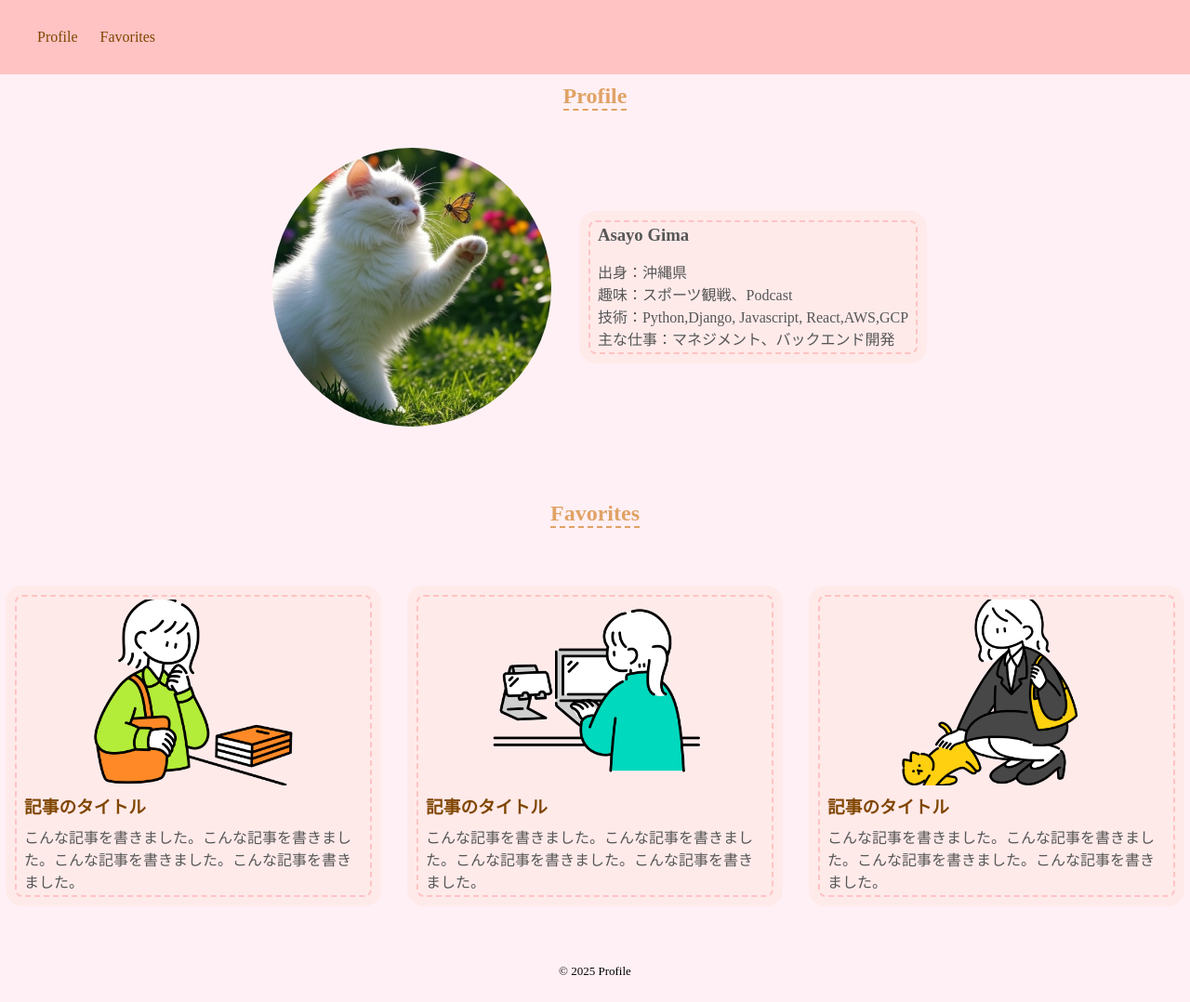
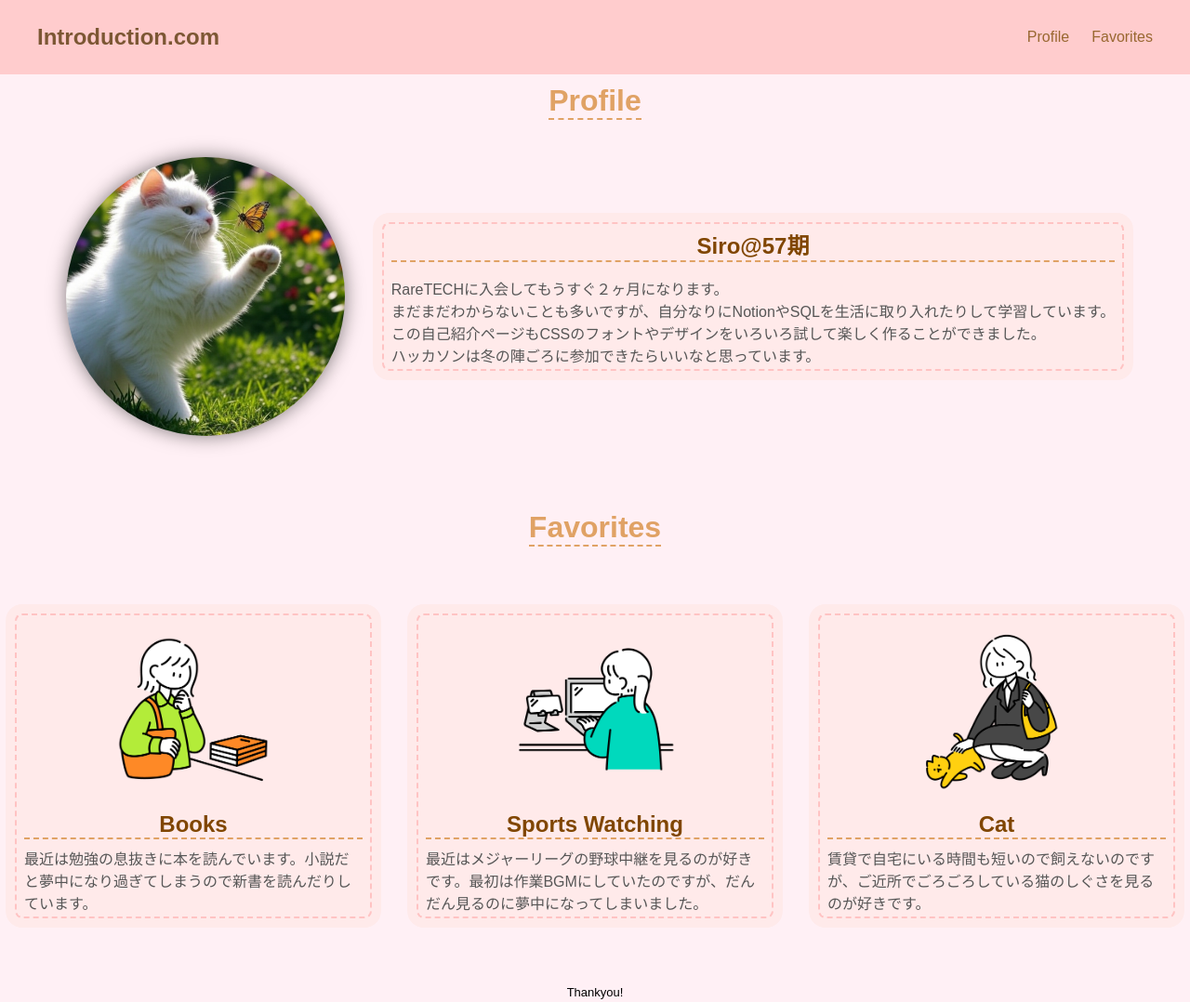
Before and after one commit to siro57/HTML_Test_App, a plain HTML site: page intro.html in a window 1280 px wide. Shown: the top 1078 px of the page at 93% size. Drawn offline with Linux system fonts and the light colour scheme.

Commit message:
デザイン変更3, テキストの追加

```diff
--- a/intro.css
+++ b/intro.css
@@ -5,15 +5,18 @@
   margin: 0;
   padding: 0;
   box-sizing: border-box;
+  font-family: 'Hannotate TC',sans-serif;
 }
 
 li {
   list-style: none;
+  font-family: 'Hannotate TC',sans-serif;
 }
 
 a {
   text-decoration: none;
   color: #000000;
+  font-family: 'Hannotate TC',sans-serif;
 }
 
 /*-------------------------------------------
@@ -49,6 +52,7 @@ a {
   top: 0;          /* 画面の一番上から */
   left: 0;         /* 画面の一番左から */
   z-index: 1000;
+  opacity:0.8;
 }
 
 .header-logo {
@@ -71,6 +75,10 @@ a {
   margin: 0 auto; /* 中央寄せ */
   padding: 0 15px; /* 左右のパディング */
 }
+.title {
+  color: #5c3104;/*文字色*/
+  text-align: left;
+}
 
 /*-------------------------------------------
   セクション 共通部分
@@ -86,6 +94,7 @@ a {
   color: #e0a265;/*文字色*/
   /*線の種類（点線）2px 線色*/
   border-bottom: dashed 2px #e0a265;
+  font-size: 2.0em;
 }
 
 /* -------------------------------------------
@@ -101,6 +110,7 @@ a {
   height: 300px;
   border-radius: 50%;
   object-fit: cover;
+  filter: drop-shadow(0px 0px 10px rgba(0, 0, 0, 0.5));
  }
 
  .profile-info {
@@ -115,7 +125,12 @@ a {
     border: dashed 2px #ffc3c3;
     border-radius: 8px;
  }
-
+ .profile h3 {
+  color: #804600;
+  text-align: center;
+  border-bottom: dashed 2px #e0a265;
+  font-size: 1.5em;
+ }
 /* -------------------------------------------
   趣味
   -------------------------------------------*/
@@ -139,9 +154,12 @@ a {
 }
 .interest h3 {
   color: #804600;
-}
+  font-size: 1.5em;
+  text-align: center;
+  border-bottom: dashed 2px #e0a265;}
+
 .article-image {
-  width: 80%;
+  width: 60%;
   height: 200px;
   object-fit: cover;
   display: block;
--- a/intro.html
+++ b/intro.html
@@ -13,6 +13,7 @@
 <body>
       <!-- ヘッダー -->
   <header class ="header">
+      <h2 class="title">Introduction.com</h2>
       <nav>
         <ul>
           <li><a href="#profile">Profile</a></li>
@@ -30,12 +31,12 @@
          <div class="profile">
           <img src="img4.jpg" alt="profile" class="profile-image">
           <div class="profile-info">
-            <h3>Asayo Gima</h3>
+            <h3>Siro@57期</h3>
             <p>
-              出身：沖縄県<br />
-              趣味：スポーツ観戦、Podcast<br />
-              技術：Python,Django, Javascript, React,AWS,GCP<br />
-              主な仕事：マネジメント、バックエンド開発
+              RareTECHに入会してもうすぐ２ヶ月になります。<br />
+              まだまだわからないことも多いですが、自分なりにNotionやSQLを生活に取り入れたりして学習しています。<br />
+              この自己紹介ページもCSSのフォントやデザインをいろいろ試して楽しく作ることができました。<br />
+              ハッカソンは冬の陣ごろに参加できたらいいなと思っています。
             </p>
           </div>
          </div>
@@ -45,19 +46,19 @@
         <h2 class="section-title">Favorites</h2>
         <div class="interests">
           <div class="interest">
-          <img src="img1.png" alt="記事サムネイル" class="article-image" >
-          <h3>記事のタイトル</h3>
-          <p>こんな記事を書きました。こんな記事を書きました。こんな記事を書きました。こんな記事を書きました。</p>
+          <img src="img1.png" alt="イラスト" class="article-image" >
+          <h3>Books</h3>
+          <p>最近は勉強の息抜きに本を読んでいます。小説だと夢中になり過ぎてしまうので新書を読んだりしています。</p>
           </div>
           <div class="interest">
-          <img src="img2.png" alt="記事サムネイル" class="article-image" >
-          <h3>記事のタイトル</h3>
-          <p>こんな記事を書きました。こんな記事を書きました。こんな記事を書きました。こんな記事を書きました。</p>
+          <img src="img2.png" alt="イラスト" class="article-image" >
+          <h3>Sports Watching</h3>
+          <p>最近はメジャーリーグの野球中継を見るのが好きです。最初は作業BGMにしていたのですが、だんだん見るのに夢中になってしまいました。</p>
           </div>
           <div class="interest">
-          <img src="img3.png" alt="記事サムネイル" class="article-image" >
-          <h3>記事のタイトル</h3>
-          <p>こんな記事を書きました。こんな記事を書きました。こんな記事を書きました。こんな記事を書きました。</p>
+          <img src="img3.png" alt="イラスト" class="article-image" >
+          <h3>Cat</h3>
+          <p>賃貸で自宅にいる時間も短いので飼えないのですが、ご近所でごろごろしている猫のしぐさを見るのが好きです。</p>
           </div>
         </div>
       </section>
@@ -65,7 +66,7 @@
 
     <!-- フッター -->
     <footer class ="footer">
-      <p>&copy; 2025 Profile</p>
+      <p>Thankyou!</p>
     </footer>
 
 
```
